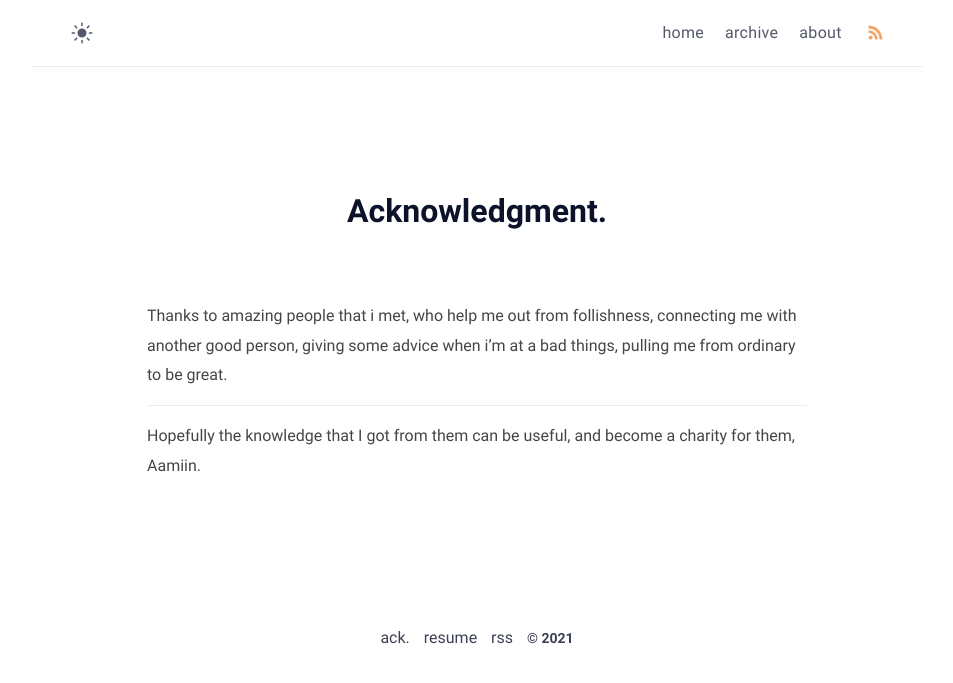
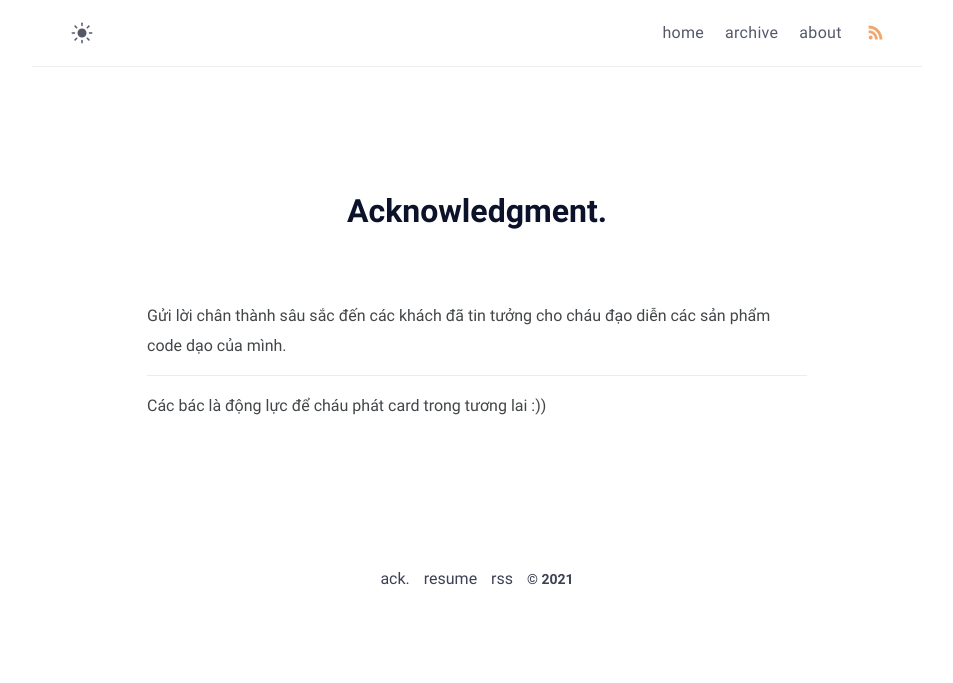
Before and after one commit to megatunger/PersonalBlog, a Jekyll site: the page built from thanks.md, in a window 1280 px wide. Shown: the top 683 px of the page, without its empty margins (163-1116 px from the left). Built offline with Jekyll 4.4.1, drawn with Linux system fonts in a browser that asks for light colours.

Commit message:
Update Content

```diff
--- a/_config.yml
+++ b/_config.yml
@@ -12,7 +12,7 @@ mode: light # default theme "dark" | "light"
 author:
   name: Hoàng Sơn Tùng # author name
   bio:
-    Code dạo full-time. Các bác nhớ donate ⭐️ cho cháu nha <a href="https://github.com/megatunger" target="_blank" rel="noopener">@megatunger</a>.
+    Ở đây không có phát card.
   username: megatunger
   github: megatunger
   facebook: megatunger
--- a/thanks.md
+++ b/thanks.md
@@ -2,12 +2,11 @@
 title: Acknowledgment
 permalink: /thanks/
 layout: page
-excerpt: Thanks to amazing people that i met, who help me out from follishness, connecting me with another good person, giving some advice when i'm at a bad things, pulling me from ordinary to be great.
 comments: false
 ---
 
-Thanks to amazing people that i met, who help me out from follishness, connecting me with another good person, giving some advice when i'm at a bad things, pulling me from ordinary to be great.
+Gửi lời chân thành sâu sắc đến các khách đã tin tưởng cho cháu đạo diễn các sản phẩm code dạo của mình.
 
 <hr>
 
-Hopefully the knowledge that I got from them can be useful, and become a charity for them, Aamiin.
+Các bác là động lực để cháu phát card trong tương lai :))
```
